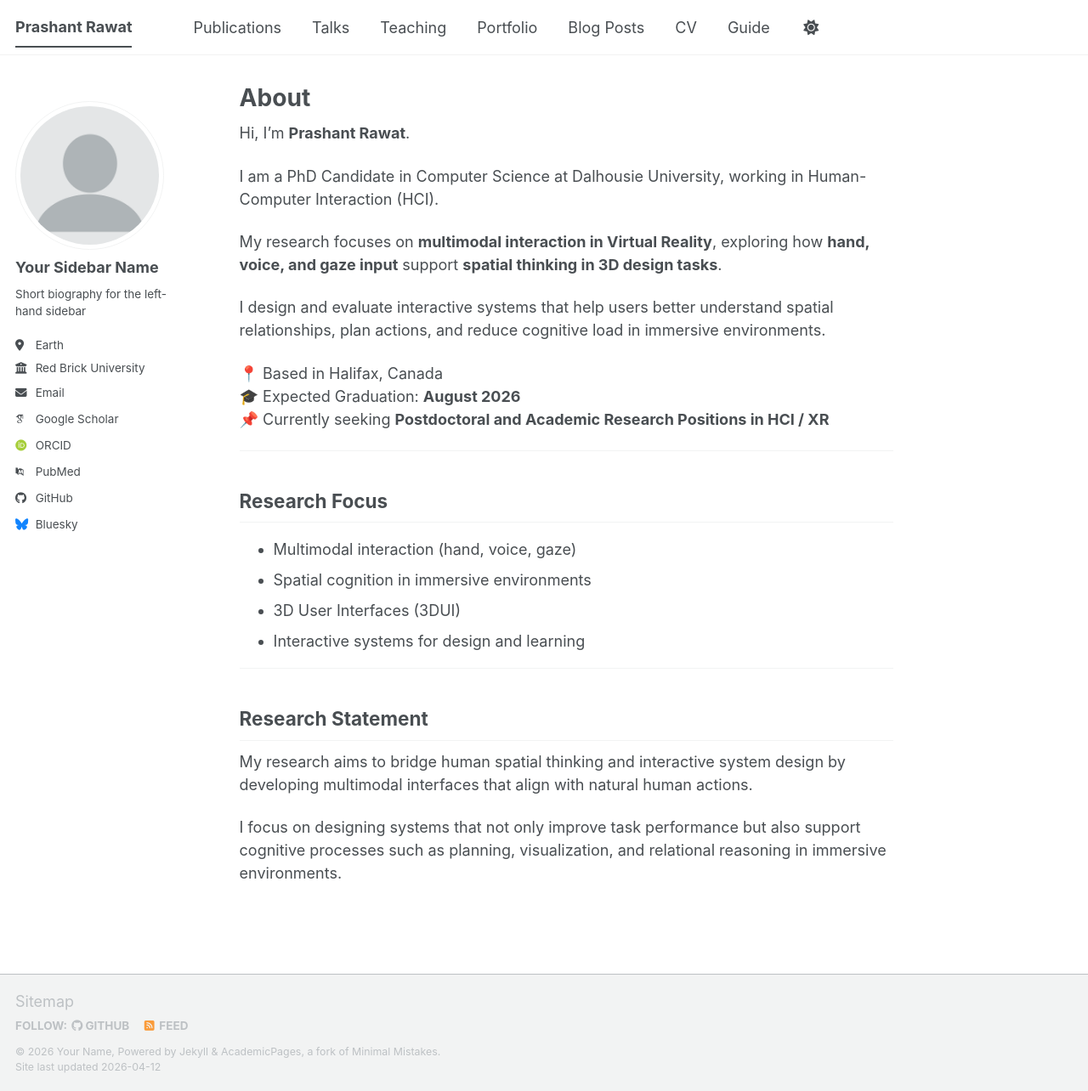
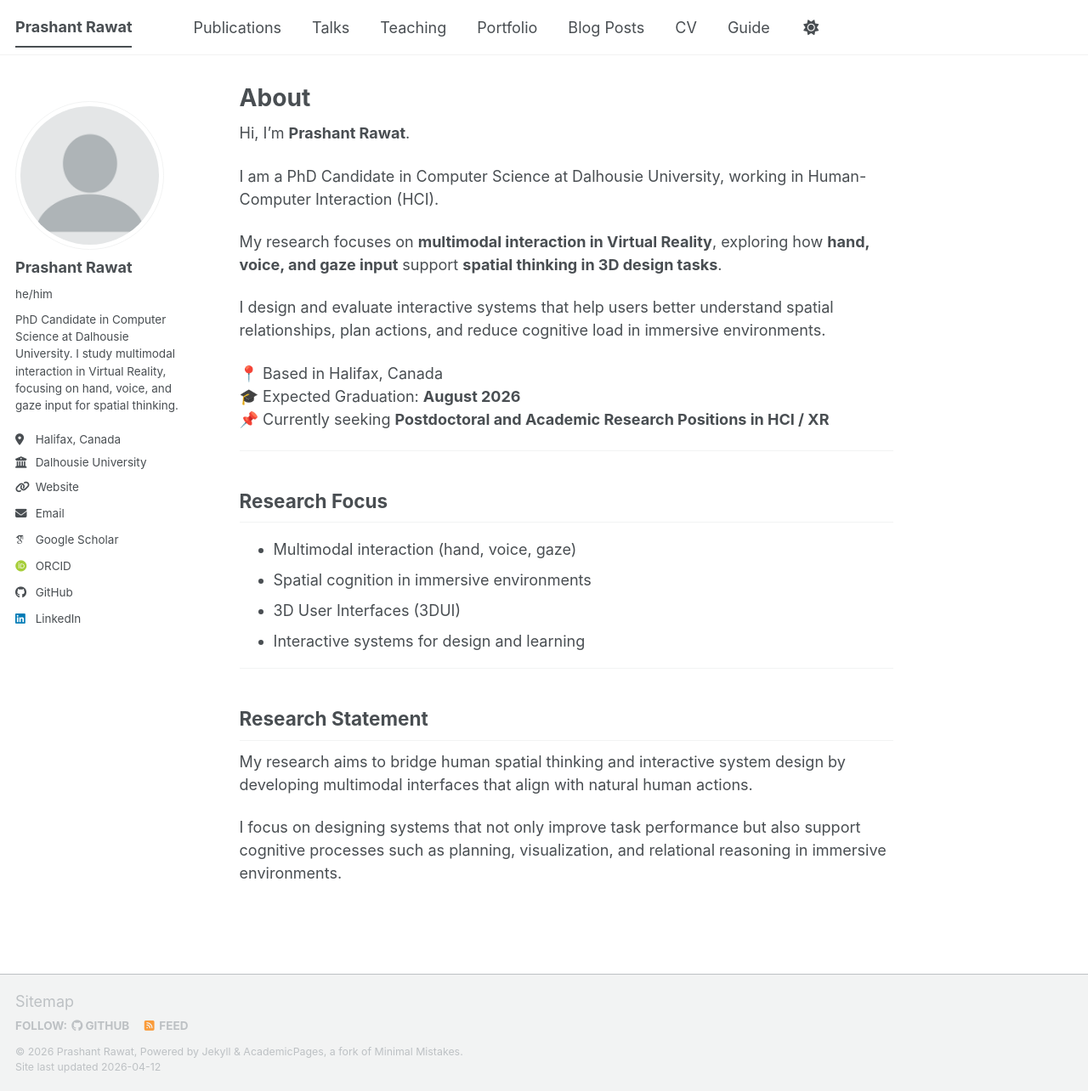
Before and after one commit to prashantXR/prashantXR.github.io, a Jekyll site: the page built from _pages/about.md, in a window 1280 px wide and 1284 px high. Shown: the whole window at 85% size. Built offline with Jekyll 4.4.1, drawn with Linux system fonts in a browser that asks for light colours; some web fonts are replaced; a script bundle is joined from its source files by our own code; library files that are not in the unit come from our copies.

Commit message:
Update _config.yml

```diff
--- a/_config.yml
+++ b/_config.yml
@@ -8,40 +8,37 @@
 
 # Basic Site Settings
 locale                   : "en-US"
-site_theme               : "default" # The available themes options are "default", "air", "sunrise", "mint", "dirt" and "contrast"
+site_theme               : "default"
 title                    : "Prashant Rawat"
 title_separator          : "-"
-name                     : &name "Your Name"
-description              : &description "PhD Candidate | Human-Computer Interaction | Virtual Reality"   # Update this with a general description of your site, this is the default if not overridden by a page
-url                      : https://academicpages.github.io # The base hostname & protocol for your site e.g. "https://[your GitHub username].github.io",
-                                                           # or if you already have some other page hosted on Github then use "https://[your GitHub username].github.io/[Your Repo Name]"
-baseurl                  : "" # the subpath of your site, e.g. "/blog"
-repository               : "academicpages/academicpages.github.io"
+name                     : &name "Prashant Rawat"
+description              : &description "PhD Candidate in Human-Computer Interaction at Dalhousie University"
+url                      : "https://prashrawat.com"
+baseurl                  : ""
+repository               : "prashantXR/prashantXR.github.io"
 
-# Site Author - The following control what appear as part of the author content on the side bar.
-#               If a field is blank the icon and link will not appear, otherwise it will be shown.
-#               Additional customization can be done by editing /_includes/author-profile.html
+
 author:
   # Biographic information
   avatar           : "profile.png"
-  name             : "Your Sidebar Name"
-  pronouns         : # example: "she/her"
-  bio              : "Short biography for the left-hand sidebar"
-  location         : "Earth"
-  employer         : "Red Brick University"
-  uri              : # URL
-  email            : "none@example.org"
+  name             : "Prashant Rawat"
+  pronouns         : "he/him"
+  bio              : "PhD Candidate in Computer Science at Dalhousie University. I study multimodal interaction in Virtual Reality, focusing on hand, voice, and gaze input for spatial thinking."
+  location         : "Halifax, Canada"
+  employer         : "Dalhousie University"
+  uri              : "https://prashrawat.com"
+  email            : "prashant.rawat@dal.ca"
 
   # Academic websites
   academia         : # URL
   arxiv            : # URL - Update with the correct link to your profile
-  googlescholar    : "https://scholar.google.com/citations?user=PS_CX0AAAAAJ"
+  googlescholar    : "https://scholar.google.ca/citations?user=jTPYdQEAAAAJ&hl=en&oi=ao"
   inspire-hep      : # URL
   impactstory      : # URL
-  orcid            : "https://orcid.org/yourorcidurl"
+  orcid            : "https://orcid.org/0000-0002-0403-5054"
   semantic         : # URL
   ssrn             : # URL
-  pubmed           : "https://www.ncbi.nlm.nih.gov/pubmed/?term=john+snow"
+  pubmed           : # URL
   researchgate     : # URL
   scopus           : # URL
   zotero           : # URL
@@ -51,13 +48,13 @@ author:
   bitbucket        : # Username - Update with your username on the site
   codepen          : # Username
   dribbble         : # Username
-  github           : "academicpages"
+  github           : "prashantXR"
   kaggle           : # Username
   stackoverflow    : # User number or user number and name (i.e., use "1" or "1/jeff-atwood")
 
   # Social media
   artstation       : # Username
-  bluesky          : "bsky.app" # Replace this with you Bluesky username
+  bluesky          : # Username
   facebook         : # Username
   flickr           : # Username
   foursquare       : # Username
@@ -66,7 +63,7 @@ author:
   keybase          : # Username
   instagram        : # Username
   lastfm           : # Username
-  linkedin         : # Username
+  linkedin         : "https://www.linkedin.com/in/prashant-rawat-4420ba1b7/"
   mastodon         : # URL
   medium           : # URL
   pinterest        : # Username
```
